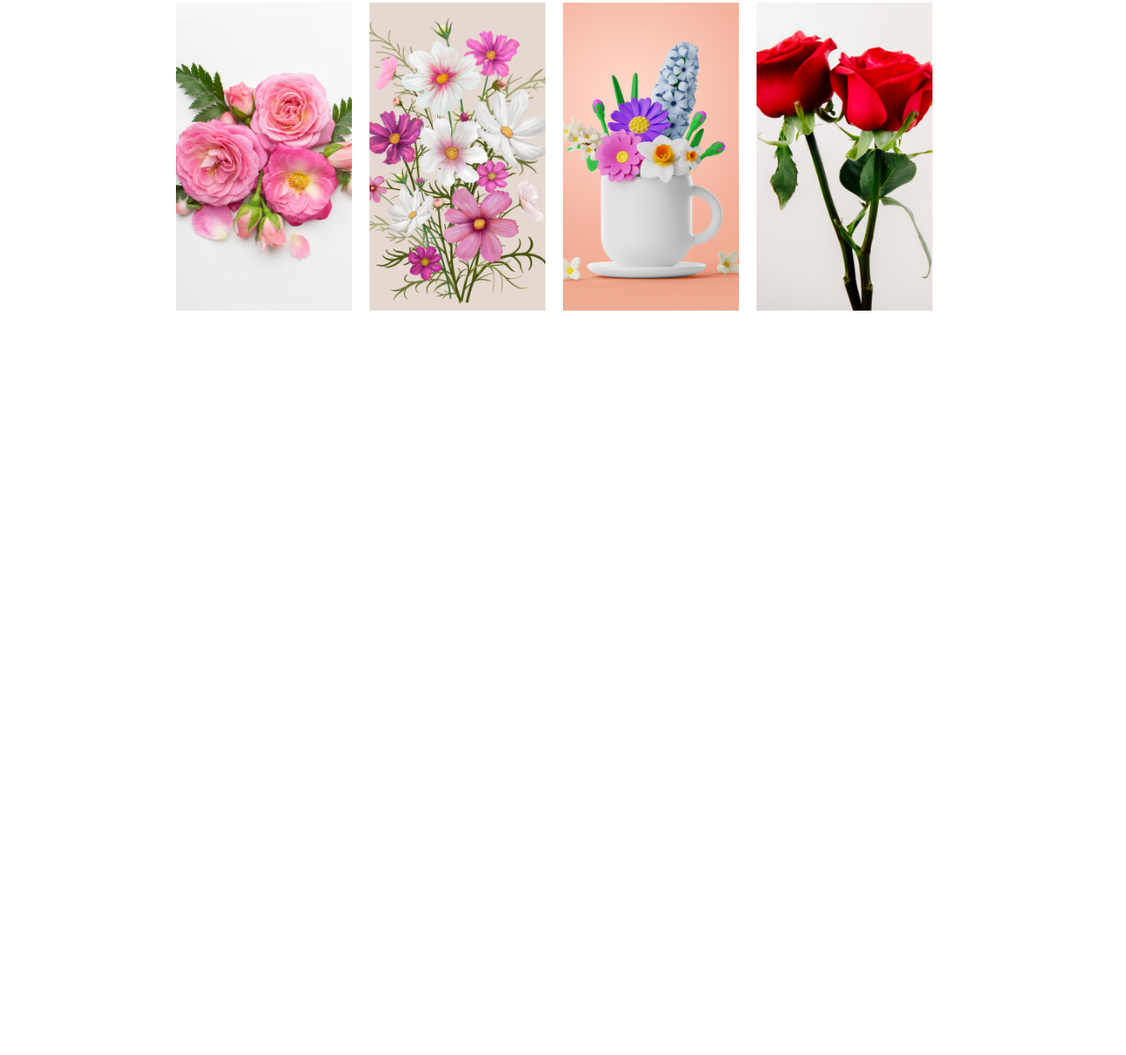
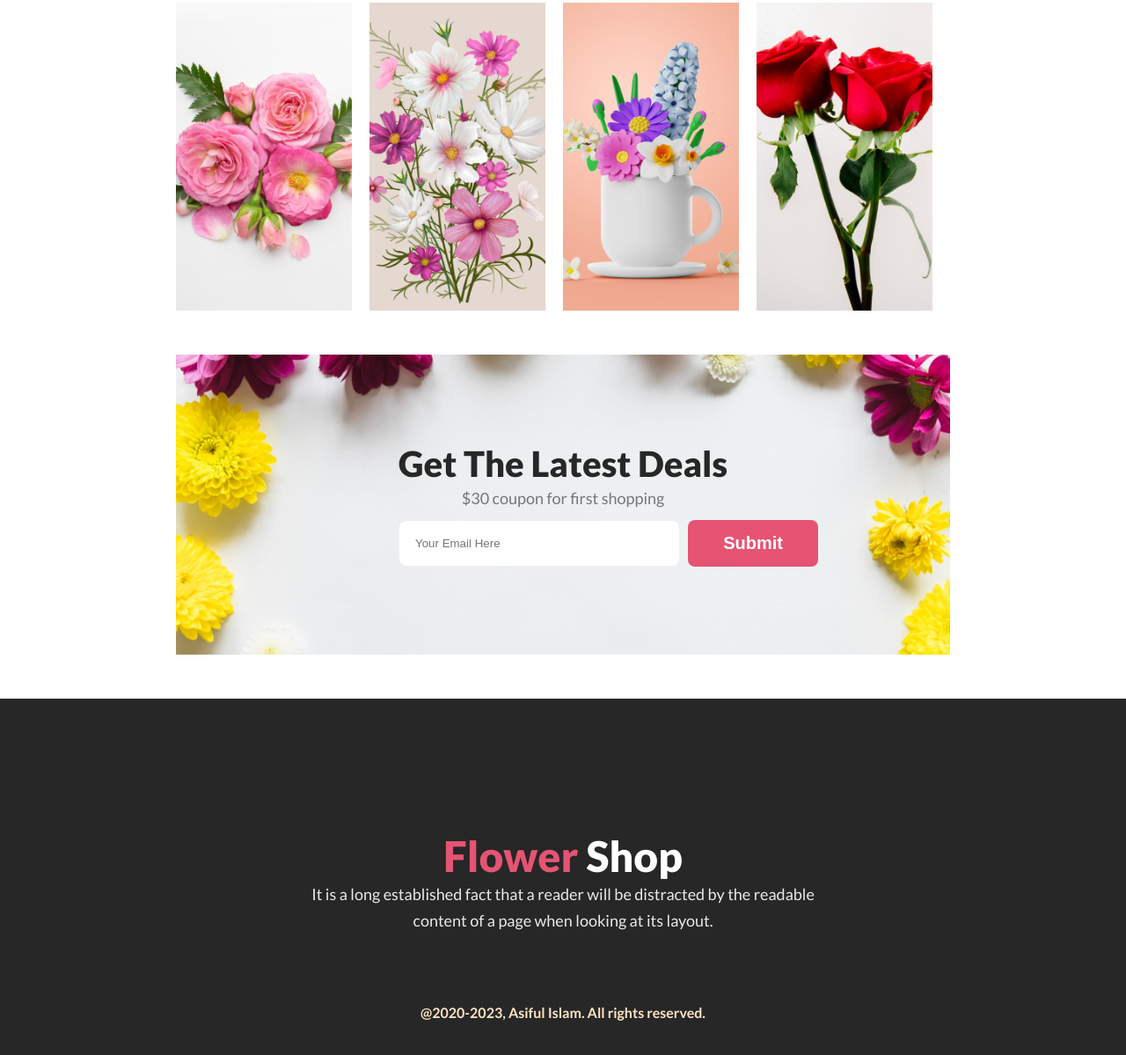
Before and after one commit to asifulislamstudio/assignment1-flowershop, a plain HTML site: page index.html in a window 1280 px wide. Shown: the part 2409-3608 px from the top of the page at 88% size. Before the commit the page ends 2812 px from the top, so only its background shows below. Drawn offline with Linux system fonts and the light colour scheme.

Commit message:
footer section done

```diff
--- a/index.html
+++ b/index.html
@@ -70,11 +70,26 @@
             </div>
         </div>
         <!-- signt up section start here  -->
-
+        <div class="newsletter">
+            <div class="newsletter-header">
+                <h2 class="primary-title">Get The Latest Deals</h2>
+                <p class="primary-sub-title">$30 coupon for first shopping</p>
+            </div>
+            <form action="">
+                <input class="email-input" type="email" placeholder="Your Email Here">
+                <input type="button" value="Submit" class="primary-button sub-btn">
+            </form>
+        </div>
 
     </main>
     <footer>
-
+        <h1>Flower <span style="color:#fff">Shop</span></h1>
+        <p class="footer-description">
+            It is a long established fact that a reader will be distracted by the readable <br> content of a page when looking at its layout.
+        </p>
+        <h4 class="copyright">
+            @2020-2023, Asiful Islam. All rights reserved.
+        </h4>
     </footer>
 
 </body>
--- a/styles/style.css
+++ b/styles/style.css
@@ -219,3 +219,62 @@ margin: 10px 0px;
 .ib4{
     background-image: url("../images/Rectangle\ 6.png");
 }
+
+/* newsletter section style start here  */
+.newsletter{
+    background-image: url('../images/Rectangle\ 9.png');
+    background-position: center;
+    background-repeat: no-repeat;
+    background-size: cover;
+    margin: 50px 200px;
+    padding: 100px 150px;
+
+}
+form{
+    display: flex;
+    align-items: center;
+    text-align: center;
+    margin-left: 104px;
+    margin-top: 10px;
+}
+
+.email-input{
+border-radius: 8px;
+background: #FFF;
+border: none;
+width: 450px;
+padding: 18px;
+margin-right: 10px;
+}
+.sub-btn{
+    padding: 15px 40px;
+
+}
+footer{
+    background-color: #272727;
+    text-align: center;
+    padding: 150px 128px ;
+}
+
+footer > h1{
+ color: #E55473;
+font-size: 48px;
+font-style: normal;
+font-weight: 800;
+line-height: normal;
+
+}
+
+.footer-description{
+    color: rgba(255, 255, 255, 0.90);
+text-align: center;
+font-size: 18px;
+font-style: normal;
+font-weight: 400;
+line-height: 30px;
+}
+
+.copyright{
+    color: bisque;
+    margin-top: 80px;
+}
```
